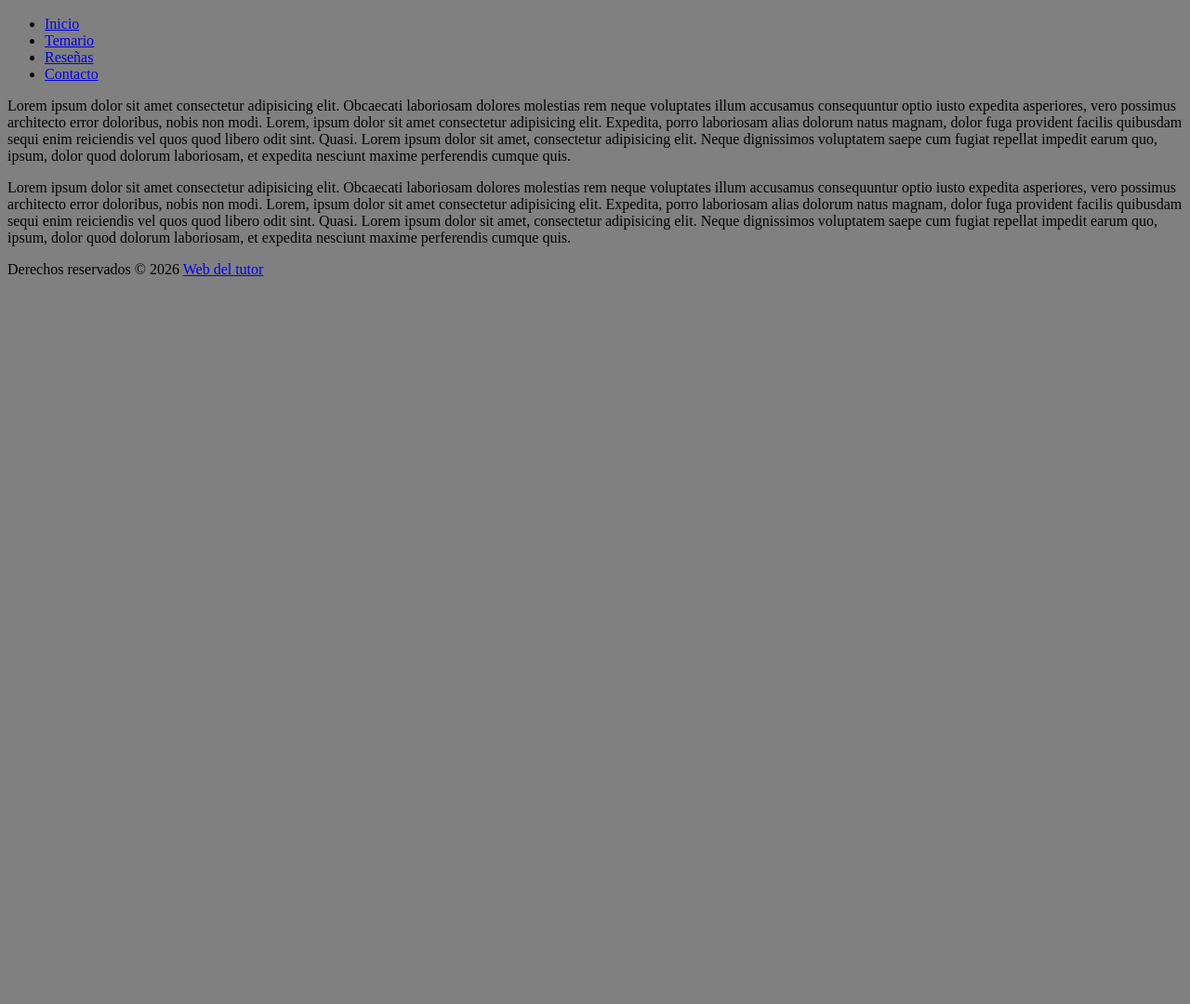
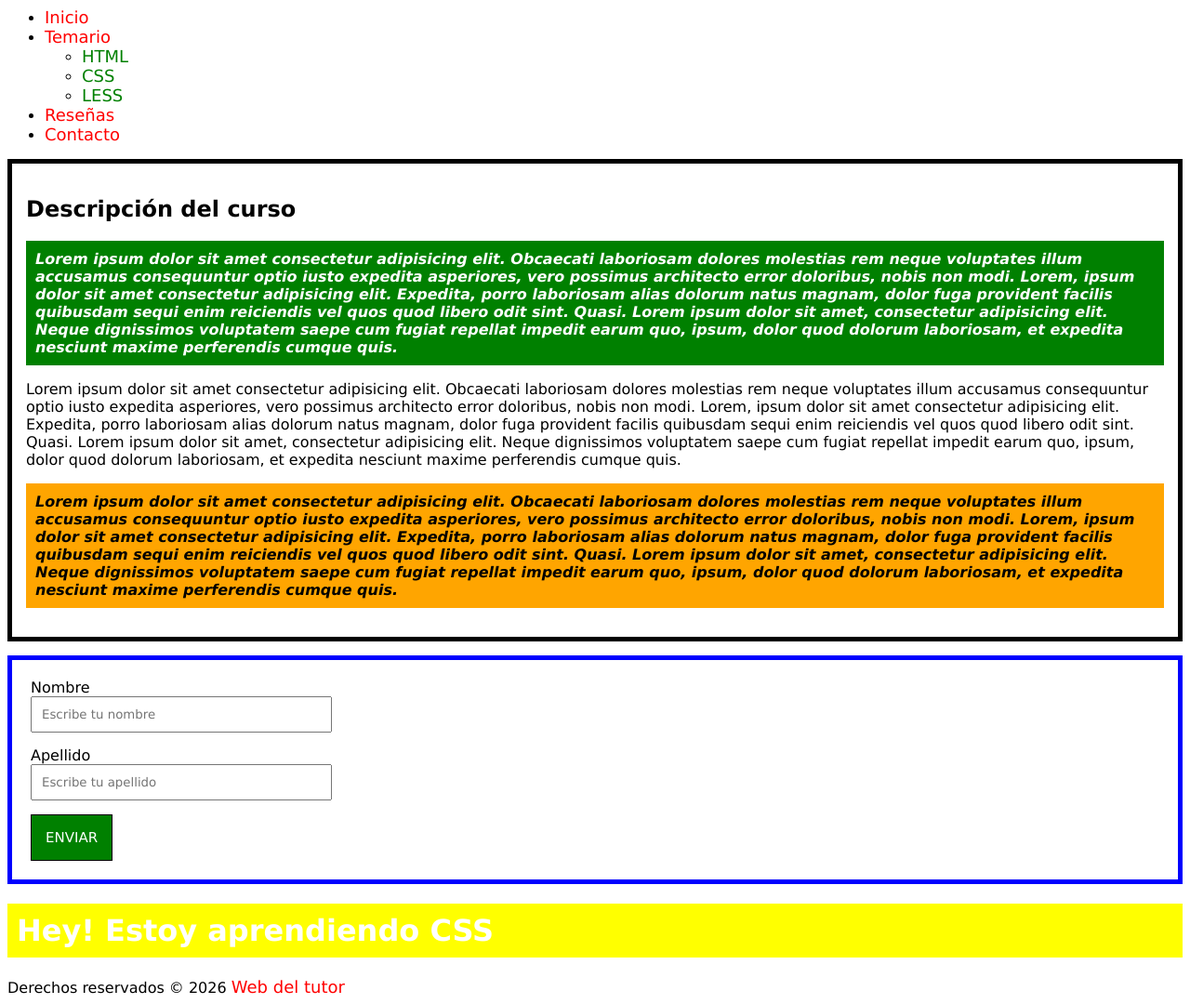
Before and after one commit to Chris-AUL/Master-en-CSS-Responsive-SASS-Flexbox-Grid-y-Bootstrap, a plain HTML site: page 1-Seccion_5/aprendiendo-csss/index.html in a window 1280 px wide. Shown: the part 155-1235 px from the top of the page at 93% size. Before the commit the page ends 800 px from the top, so only its background shows below. Drawn offline with Linux system fonts and the light colour scheme.

Commit message:
add: Seccion 6 (100%)

```diff
--- a/1-Seccion_5/aprendiendo-csss/index.html
+++ b/1-Seccion_5/aprendiendo-csss/index.html
@@ -8,17 +8,24 @@
 </head>
 
 <body>
-    <h1>Curso: Máster en CSS</h1>
+    <h1 id="titulo">Curso: Máster en CSS</h1>
     <h2>Tutor: Víctor Robles WEB</h2>
-    <ul>
+    <ul id="menu">
         <li><a href="#">Inicio</a></li>
-        <li><a href="#">Temario</a></li>
+        <li><a href="#">Temario</a>
+            <ul>
+                <li><a href="#">HTML</a></li>
+                <li><a href="#">CSS</a></li>
+                <li><a href="#">LESS</a></li>
+            </ul>
+        </li>
         <li><a href="#">Reseñas</a></li>
         <li><a href="#">Contacto</a></li>
     </ul>
 
     <div id="descripcion">
-        <p>
+        <h2>Descripción del curso</h2>
+        <p class="parrafo parrafo1">
             Lorem ipsum dolor sit amet consectetur adipisicing elit. Obcaecati laboriosam dolores molestias rem neque
             voluptates illum accusamus consequuntur optio iusto expedita asperiores, vero possimus architecto error
             doloribus, nobis non modi. Lorem, ipsum dolor sit amet consectetur adipisicing elit. Expedita, porro
@@ -36,6 +43,30 @@
             voluptatem saepe cum fugiat repellat impedit earum quo, ipsum, dolor quod dolorum laboriosam, et expedita
             nesciunt maxime perferendis cumque quis.
         </p>
+        <p class="parrafo parrafo3">
+            Lorem ipsum dolor sit amet consectetur adipisicing elit. Obcaecati laboriosam dolores molestias rem neque
+            voluptates illum accusamus consequuntur optio iusto expedita asperiores, vero possimus architecto error
+            doloribus, nobis non modi. Lorem, ipsum dolor sit amet consectetur adipisicing elit. Expedita, porro
+            laboriosam alias dolorum natus magnam, dolor fuga provident facilis quibusdam sequi enim reiciendis vel quos
+            quod libero odit sint. Quasi. Lorem ipsum dolor sit amet, consectetur adipisicing elit. Neque dignissimos
+            voluptatem saepe cum fugiat repellat impedit earum quo, ipsum, dolor quod dolorum laboriosam, et expedita
+            nesciunt maxime perferendis cumque quis.
+        </p>
+    </div>
+
+    <div id="usuario">
+        <form>
+            <label for="nombre">Nombre</label>
+            <input type="text" name="nombre" id="nombre" placeholder="Escribe tu nombre">
+            <label for="apellido">Apellido</label>
+            <input type="text" name="apellido" id="apellido" placeholder="Escribe tu apellido">
+
+            <input type="submit" value="Enviar">
+        </form>
+    </div>
+
+    <div id="saludo">
+        <h1>Hey! Estoy aprendiendo CSS</h1>
     </div>
 
     <footer>
--- a/1-Seccion_5/aprendiendo-csss/styles.css
+++ b/1-Seccion_5/aprendiendo-csss/styles.css
@@ -1,10 +1,102 @@
-body {
-    background: gray;
+/*
+---------- SELECTORES EN CSS: ----------
+*/
+
+/*Selector universal*/
+* {
+    font-family: Verdana, Geneva, Tahoma, sans-serif;
 }
 
+/*Selector de etiqueta*/
 h1 {
+    background-color: red;
+    color: white;
+    padding: 10px;
+}
+
+a {
+    font-size: 18px;
+    color: green;
+    text-decoration: none;
+}
+
+footer a {
     color: red;
-    font-size: 50px;
-    text-shadow: 0px 0px 10px black;
-    text-decoration: underline;
 }
+
+/*Selector de id*/
+#descripcion,
+#titulo {
+    border: 5px solid black;
+    padding: 15px;
+}
+
+#titulo {
+    background: blue;
+    border: 2px dashed white;
+}
+
+/*Selector de clase*/
+.parrafo {
+    font-style: italic;
+    /* text-decoration: underline; */
+    font-weight: bold;
+}
+
+.parrafo1,
+.parrafo3 {
+    background-color: green;
+    color: white;
+    padding: 10px;
+}
+
+.parrafo3 {
+    background-color: orange;
+    color: black;
+}
+
+/*Selector de atributo*/
+#usuario form {
+    border: 5px solid blue;
+    margin-top: 15px;
+    margin-bottom: 15px;
+    padding: 20px;
+}
+
+#usuario form * {
+    display: block;
+}
+
+input[type="text"] {
+    margin-bottom: 15px;
+    padding: 10px;
+    width: 300px;
+}
+
+input[type="submit"] {
+    background-color: green;
+    color: white;
+    padding: 15px;
+    font-size: 15px;
+    text-transform: uppercase;
+    border: 1px solid black;
+    cursor: pointer;
+}
+
+/*Selector de hijo*/
+#menu>li>a {
+    font-size: 18px;
+    color: red;
+    text-decoration: none;
+}
+
+/*Prioridad*/
+/*Regla ligeramente más específica que la regla de h1*/
+#saludo h1 {
+    background: yellow !important;
+}
+
+/*Regla menos específica que la regla de #saludo h1*/
+h1 {
+    background: purple !important;
+}
```
